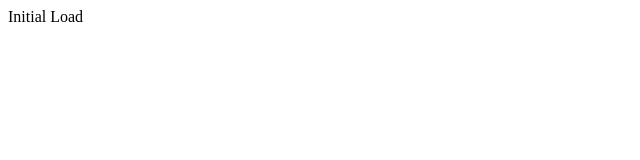
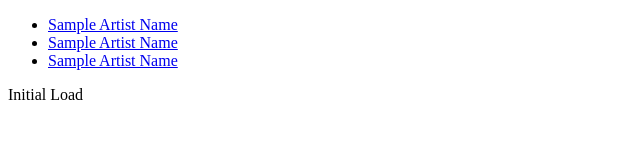
Before and after one commit to Bernard828/Album-Collection-Team-, a website: page frontend/docs/index.html in a window 1280 px wide. Shown: the whole page, without its empty margins (0-640 px from the left). Drawn offline with Linux system fonts and the light colour scheme.

Commit message:
added artist html prototype

```diff
--- a/frontend/docs/index.html
+++ b/frontend/docs/index.html
@@ -7,6 +7,13 @@
     <title>Document</title>
 </head>
 <body>
+    <section class = "artist-collection">
+        <ul>
+            <li><a href="./single-artist.html">Sample Artist Name</a></li>
+            <li><a href="./single-artist.html">Sample Artist Name</a></li>
+            <li><a href="./single-artist.html">Sample Artist Name</a></li>
+        </ul>
+    </section>
     <div id="app">Initial Load</div>
 </body>
 </html>
```
